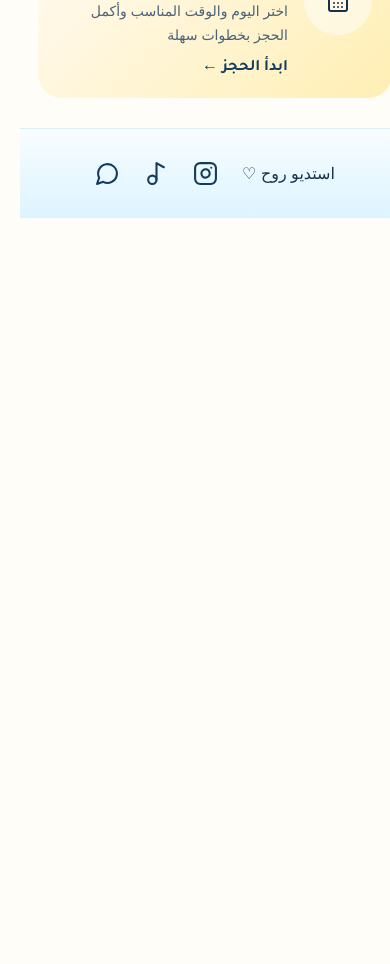
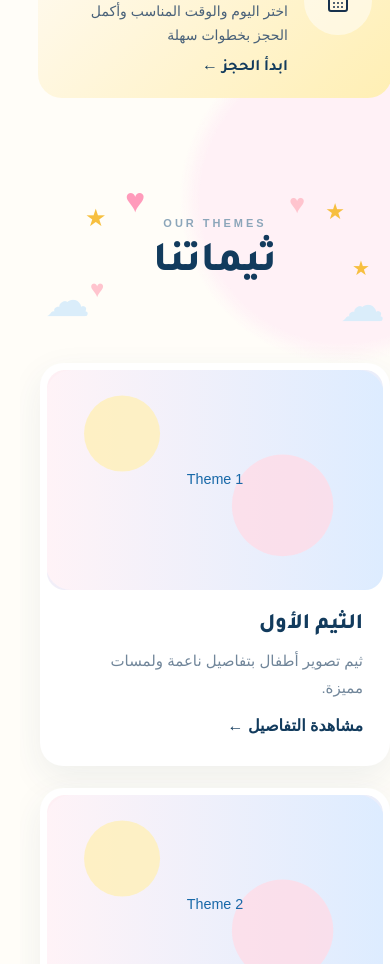
Before and after one commit to RanaAlbeladi/StudioRooh, a Next.js app: page / in a window 390 px wide. Shown: the part 1036-2000 px from the top of the page. Before the commit the page ends 1254 px from the top, so only its background shows below. Built offline with nearby package versions, Linux system fonts and the light colour scheme; a web font is replaced by a local one.

Commit message:
Add styles for themes section and responsive design
Added styles for themes section, including headings, cards, and responsive design.

```diff
--- a/app/globals.css
+++ b/app/globals.css
@@ -18,3 +18,287 @@
 .mobile-socials{display:flex;gap:20px;color:var(--blue);padding-top:4px}
 @media(max-width:900px){.scribble{transform:translateX(-72px) rotate(-4deg);}}
 @media(max-width:640px){.scribble{transform:translateX(-34px) rotate(-4deg)}.simple-footer{min-height:90px;padding:22px}.socials{display:none}}
+
+/* ================================
+   THEMES PAGE
+================================ */
+
+.themes-section{
+  position:relative;
+  padding:70px 7vw 100px;
+  overflow:hidden;
+}
+
+/* ---------- Heading ---------- */
+
+.themes-heading{
+  position:relative;
+  width:min(650px,90%);
+  min-height:230px;
+  margin:0 auto 35px;
+  display:flex;
+  flex-direction:column;
+  justify-content:center;
+  align-items:center;
+  text-align:center;
+}
+
+.themes-eyebrow{
+  color:#8ca6ba;
+  font-size:13px;
+  font-weight:700;
+  letter-spacing:4px;
+  margin-bottom:10px;
+}
+
+.themes-heading h1{
+  position:relative;
+  z-index:2;
+  margin:0;
+  color:var(--blue);
+  font-family:"Tajawal",sans-serif;
+  font-size:58px;
+  font-weight:800;
+  line-height:1.2;
+}
+
+/* ---------- Decorations ---------- */
+
+.theme-decoration{
+  position:absolute;
+  user-select:none;
+  pointer-events:none;
+  line-height:1;
+}
+
+.cloud{
+  color:#d9edfb;
+  font-size:65px;
+  opacity:.95;
+}
+
+.cloud-left{
+  left:50px;
+  bottom:28px;
+}
+
+.cloud-right{
+  right:55px;
+  bottom:18px;
+}
+
+.star{
+  color:#f7bf3f;
+}
+
+.star-one{
+  font-size:24px;
+  left:135px;
+  top:43px;
+}
+
+.star-two{
+  font-size:22px;
+  right:145px;
+  top:38px;
+}
+
+.star-three{
+  font-size:20px;
+  right:65px;
+  bottom:65px;
+}
+
+.heart{
+  color:#ff9bbb;
+}
+
+.heart-one{
+  font-size:34px;
+  left:185px;
+  top:20px;
+}
+
+.heart-two{
+  font-size:27px;
+  right:195px;
+  top:28px;
+  color:#ffc4ce;
+}
+
+.heart-three{
+  font-size:24px;
+  left:155px;
+  bottom:42px;
+  color:#ffc4ce;
+}
+
+/* ---------- Theme cards ---------- */
+
+.themes-page-grid{
+  width:min(1250px,100%);
+  margin:0 auto;
+  display:grid;
+  grid-template-columns:repeat(3,minmax(0,1fr));
+  gap:28px;
+}
+
+.theme-clickable-card{
+  display:block;
+  overflow:hidden;
+  border:10px solid rgba(255,255,255,.9);
+  border-radius:28px;
+  background:#fff;
+  color:inherit;
+  text-decoration:none;
+  box-shadow:0 12px 35px rgba(34,76,105,.08);
+  transition:
+    transform .25s ease,
+    box-shadow .25s ease;
+}
+
+.theme-clickable-card:hover{
+  transform:translateY(-7px);
+  box-shadow:0 18px 42px rgba(34,76,105,.14);
+}
+
+.theme-image-wrapper{
+  overflow:hidden;
+  border-radius:18px;
+  background:
+    radial-gradient(circle at 20% 20%,#fff0b9 0 11%,transparent 12%),
+    radial-gradient(circle at 75% 65%,#f8d7e6 0 14%,transparent 15%),
+    linear-gradient(135deg,#fff0f4,#dcecff);
+}
+
+.theme-image-wrapper img{
+  display:block;
+  width:100%;
+  height:220px;
+  object-fit:cover;
+  transition:transform .35s ease;
+}
+
+.theme-clickable-card:hover .theme-image-wrapper img{
+  transform:scale(1.025);
+}
+
+.theme-card-content{
+  padding:22px 20px 24px;
+  direction:rtl;
+  text-align:right;
+}
+
+.theme-card-content h3{
+  margin:0 0 9px;
+  color:var(--blue);
+  font-family:"Tajawal",sans-serif;
+  font-size:22px;
+  font-weight:800;
+}
+
+.theme-card-content p{
+  margin:0 0 15px;
+  color:#71869a;
+  font-size:15px;
+  line-height:1.8;
+}
+
+.theme-details-link{
+  color:var(--blue);
+  font-weight:700;
+}
+
+/* ---------- Tablet ---------- */
+
+@media(max-width:900px){
+
+  .themes-section{
+    padding:55px 5vw 80px;
+  }
+
+  .themes-page-grid{
+    grid-template-columns:repeat(2,minmax(0,1fr));
+  }
+
+  .themes-heading h1{
+    font-size:50px;
+  }
+}
+
+/* ---------- Mobile ---------- */
+
+@media(max-width:640px){
+
+  .themes-section{
+    display:block !important;
+    padding:35px 20px 60px;
+  }
+
+  .themes-heading{
+    width:100%;
+    min-height:180px;
+    margin-bottom:20px;
+  }
+
+  .themes-heading h1{
+    font-size:42px;
+  }
+
+  .themes-eyebrow{
+    font-size:11px;
+    letter-spacing:3px;
+  }
+
+  .themes-page-grid{
+    grid-template-columns:1fr;
+    gap:22px;
+  }
+
+  .theme-clickable-card{
+    border-width:7px;
+    border-radius:23px;
+  }
+
+  .theme-image-wrapper img{
+    height:220px;
+  }
+
+  .cloud{
+    font-size:45px;
+  }
+
+  .cloud-left{
+    left:5px;
+    bottom:20px;
+  }
+
+  .cloud-right{
+    right:5px;
+    bottom:15px;
+  }
+
+  .star-one{
+    left:45px;
+  }
+
+  .star-two{
+    right:45px;
+  }
+
+  .star-three{
+    right:20px;
+  }
+
+  .heart-one{
+    left:85px;
+  }
+
+  .heart-two{
+    right:85px;
+  }
+
+  .heart-three{
+    left:50px;
+  }
+}
```
